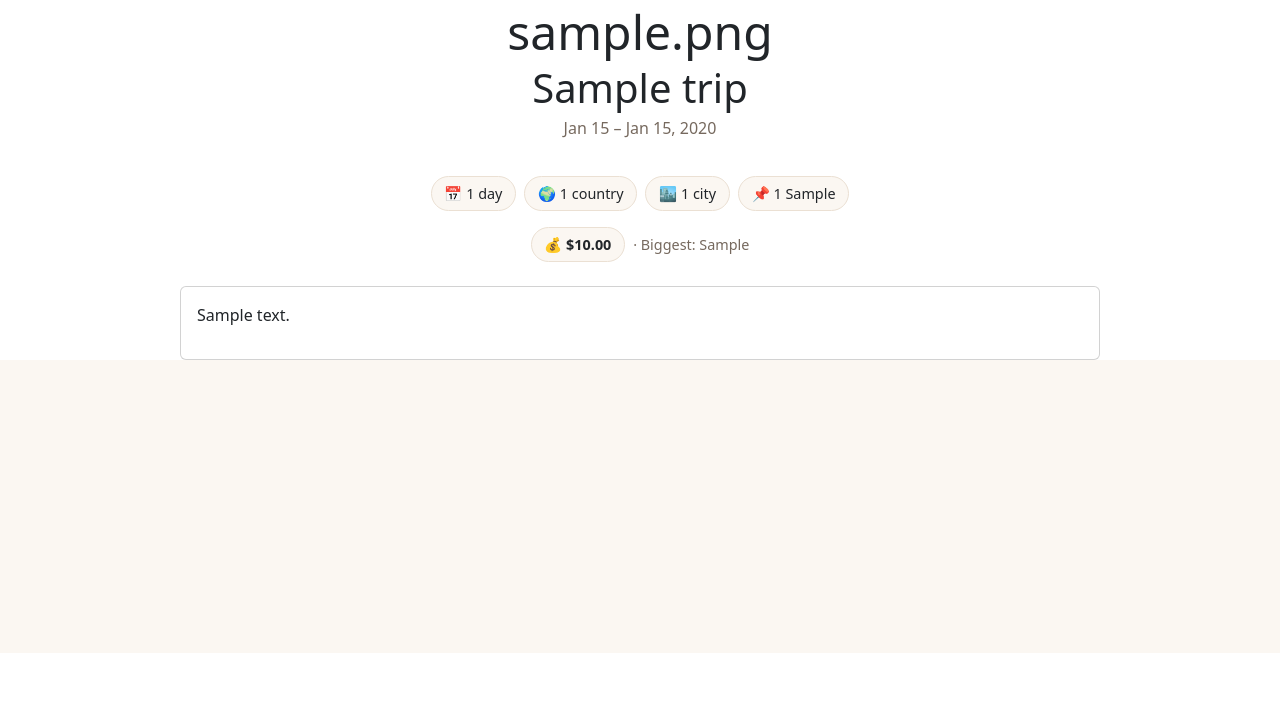
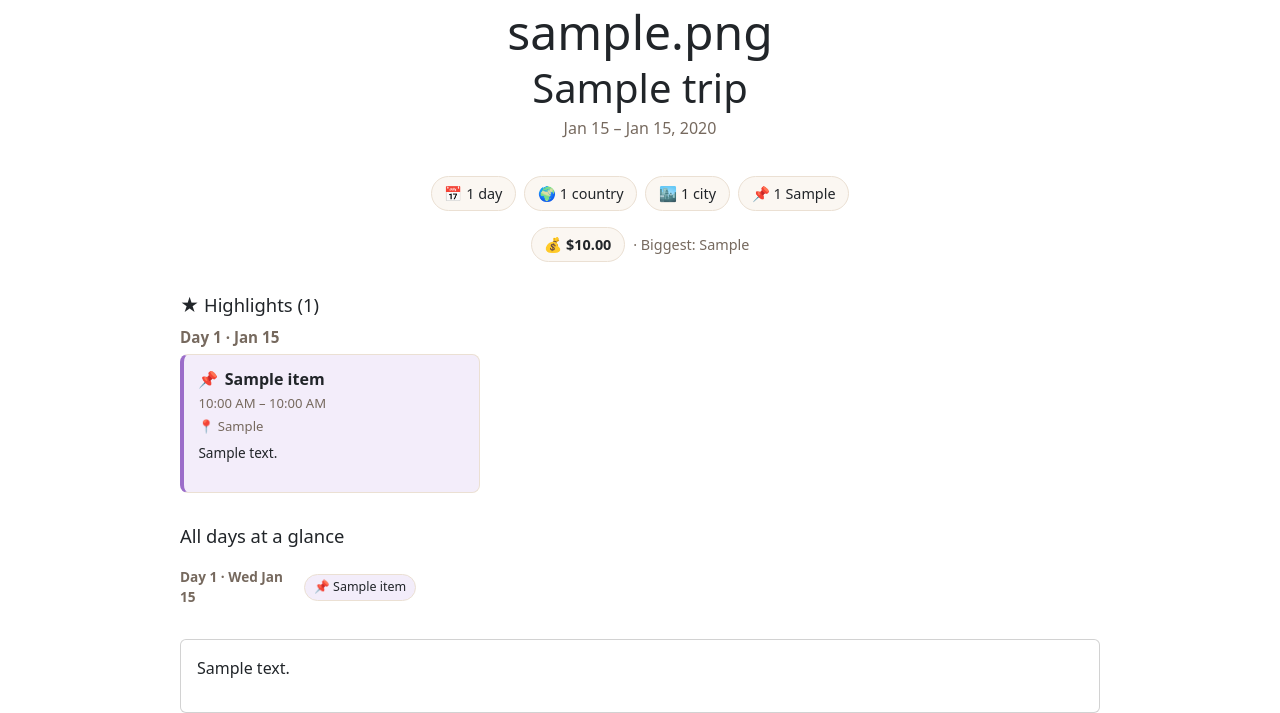
Before and after one commit to jsoash-home/Trip-Planner, a Flask app: page /trips/1/yearbook in a window 1280 px wide. Shown: the part 147-860 px from the top of the page. Before the commit the page ends 800 px from the top, so only its background shows below. Run offline with Flask 3, Linux system fonts and the light colour scheme; a user stored in the database is signed in; tables that the repository leaves empty hold one stand-in row (values such as "Sample post"); grey boxes marked "Sample" are stand-in pictures; parts of the project's set-up code (start-up, migrations or seed data) failed here and were passed over.

Commit message:
feat: highlights + all-days strip on yearbook + tile polish
★ Highlights section renders day-grouped cards (one card per starred
item, sorted with sort_within_day) using new partial
_yearbook_highlight_card.html. Zero stars shows a contextual nudge —
preview view nudges "as the trip unfolds", final view nudges "to
remember the standouts" — both linking back to the itinerary.

"All days at a glance" strip lists every day in [start, end] with
title-chips for each itinerary item; empty days show an em-dash
placeholder. Category styling (sightseeing / meal / transit / break /
other) carries through both sections via existing --vp-cat-*
tokens.

The yearbook route precomputes highlight_groups as a
(day_num, day_date, items) tuple list, sidestepping the need for a
date-from-day-num Jinja filter.

Seven integration tests: zero-stars nudge, day-grouped highlights,
all-days range coverage, empty-day chip row, and the three tile
subtitle states (After the trip / Preview while in progress / N
highlights). Phase 2 done — yearbook page now renders end-to-end.

Co-Authored-By: Claude Opus 4.7 <noreply@anthropic.com>

```diff
--- a/app.py
+++ b/app.py
@@ -1764,6 +1764,18 @@ def yearbook(trip_id):
     countries = compute_country_list(bookings, itinerary)
     day_strip = days_overview(trip, itinerary)
 
+    # Turn the highlights dict into a sorted list of (day_num, day_date,
+    # items) so the template can render the day header date without a
+    # custom date-from-day-num filter.
+    highlight_groups = [
+        (
+            day_num,
+            trip.start_date + timedelta(days=day_num - 1),
+            items,
+        )
+        for day_num, items in sorted(highlights.items())
+    ]
+
     # Flat per-currency spend used by the chip row; saves a Jinja filter.
     total_spend_by_currency: Dict[str, float] = {}
     for by_cur in stats.spend_by_category.values():
@@ -1784,6 +1796,7 @@ def yearbook(trip_id):
         highlights=highlights,
         countries=countries,
         day_strip=day_strip,
+        highlight_groups=highlight_groups,
         total_spend_by_currency=total_spend_by_currency,
         pins_geojson=pins_geojson,
         view_mode=view_mode,
--- a/static/css/app.css
+++ b/static/css/app.css
@@ -1681,4 +1681,103 @@
 @media (max-width: 600px) {
   #yearbook-map { height: 240px; }
 }
+
+/* Section headers shared across highlights + all-days. */
+.yearbook-section-h {
+  font-size: 1.15rem;
+  margin: 2rem 0 0.75rem;
+}
+
+/* Highlights — day-grouped cards. */
+.yearbook-highlights { margin-top: 1.5rem; }
+.yearbook-day { margin-bottom: 1.25rem; }
+.yearbook-day-h {
+  font-size: 0.95rem;
+  color: var(--vp-text-muted);
+  font-weight: 600;
+  margin: 0 0 0.5rem;
+}
+.yearbook-day-cards {
+  display: grid;
+  grid-template-columns: repeat(auto-fill, minmax(240px, 1fr));
+  gap: 0.6rem;
+}
+.yearbook-card {
+  background: var(--vp-bg);
+  border: 1px solid var(--vp-border);
+  border-left: 4px solid var(--vp-text-muted);
+  border-radius: 8px;
+  padding: 0.75rem 0.9rem;
+}
+.yearbook-card__title {
+  font-weight: 600;
+  display: flex;
+  align-items: center;
+  gap: 0.4rem;
+}
+.yearbook-card__time,
+.yearbook-card__location {
+  font-size: 0.82rem;
+  color: var(--vp-text-muted);
+  margin-top: 0.2rem;
+}
+.yearbook-card__notes { font-size: 0.85rem; margin-top: 0.4rem; }
+.yearbook-card.is-sightseeing { border-left-color: var(--vp-cat-sightseeing-fg); background: var(--vp-cat-sightseeing-bg); }
+.yearbook-card.is-meal        { border-left-color: var(--vp-cat-meal-fg);        background: var(--vp-cat-meal-bg); }
+.yearbook-card.is-transit     { border-left-color: var(--vp-cat-transit-fg);     background: var(--vp-cat-transit-bg); }
+.yearbook-card.is-break       { border-left-color: var(--vp-cat-break-fg);       background: var(--vp-cat-break-bg); }
+.yearbook-card.is-other       { border-left-color: var(--vp-cat-other-fg);       background: var(--vp-cat-other-bg); }
+.yearbook-highlights-nudge {
+  background: var(--vp-bg);
+  border: 1px dashed var(--vp-border);
+  border-radius: 8px;
+  padding: 1rem;
+  color: var(--vp-text-muted);
+}
+
+/* All-days strip — one row per day, chip-wrapped items. */
+.yearbook-days { margin-top: 1.5rem; }
+.yearbook-day-row {
+  display: grid;
+  grid-template-columns: 7rem 1fr;
+  gap: 0.75rem;
+  padding: 0.5rem 0;
+  border-bottom: 1px solid var(--vp-border);
+}
+.yearbook-day-row:last-child { border-bottom: 0; }
+.yearbook-day-row__header {
+  font-size: 0.85rem;
+  font-weight: 600;
+  color: var(--vp-text-muted);
+}
+.yearbook-day-row__chips {
+  display: flex;
+  flex-wrap: wrap;
+  gap: 0.35rem;
+  align-items: center;
+}
+.yearbook-day-row__empty { color: var(--vp-text-muted); opacity: 0.5; }
+.yb-day-chip {
+  font-size: 0.78rem;
+  padding: 0.2rem 0.55rem;
+  background: var(--vp-bg);
+  border: 1px solid var(--vp-border);
+  border-radius: 999px;
+  white-space: nowrap;
+  max-width: 16rem;
+  overflow: hidden;
+  text-overflow: ellipsis;
+}
+.yb-day-chip.is-sightseeing { background: var(--vp-cat-sightseeing-bg); }
+.yb-day-chip.is-meal        { background: var(--vp-cat-meal-bg); }
+.yb-day-chip.is-transit     { background: var(--vp-cat-transit-bg); }
+.yb-day-chip.is-break       { background: var(--vp-cat-break-bg); }
+.yb-day-chip.is-other       { background: var(--vp-cat-other-bg); }
+@media (max-width: 600px) {
+  .yearbook-day-row {
+    grid-template-columns: 1fr;
+    gap: 0.2rem;
+  }
+}
+
 .yearbook-notes { margin-top: 1.5rem; }
--- /dev/null
+++ b/templates/_yearbook_highlight_card.html
@@ -0,0 +1,19 @@
+{# One starred item rendered as a card in the Yearbook Highlights
+   section. `item` is an ItineraryItem; access is read-only here. #}
+<div class="yearbook-card {{ category_css(item.category) }}">
+  <div class="yearbook-card__title">
+    <span aria-hidden="true">{{ category_emoji(item.category) }}</span>
+    {{ item.title }}
+  </div>
+  {% if item.start_time or item.end_time %}
+    <div class="yearbook-card__time">
+      {{ format_time_range(item.start_time, item.end_time) }}
+    </div>
+  {% endif %}
+  {% if item.location %}
+    <div class="yearbook-card__location">📍 {{ item.location }}</div>
+  {% endif %}
+  {% if item.notes %}
+    <div class="yearbook-card__notes markdown">{{ item.notes | markdown | safe }}</div>
+  {% endif %}
+</div>
--- a/templates/yearbook.html
+++ b/templates/yearbook.html
@@ -65,7 +65,58 @@
     </section>
   {% endif %}
 
-  {# Task 7 will insert highlights + all-days strip here. #}
+  <section class="yearbook-highlights" aria-label="Highlights">
+    <h2 class="yearbook-section-h">
+      ★ Highlights{% if stats.starred_count %} ({{ stats.starred_count }}){% endif %}
+    </h2>
+    {% if highlight_groups %}
+      {% for day_num, day_date, items in highlight_groups %}
+        <div class="yearbook-day">
+          <h3 class="yearbook-day-h">
+            Day {{ day_num }} · {{ day_date.strftime('%b %-d') }}
+          </h3>
+          <div class="yearbook-day-cards">
+            {% for item in items %}
+              {% include "_yearbook_highlight_card.html" %}
+            {% endfor %}
+          </div>
+        </div>
+      {% endfor %}
+    {% else %}
+      <p class="yearbook-highlights-nudge">
+        {% if view_mode == "preview" %}
+          ★ Star items on your itinerary as the trip unfolds — they'll show up here.
+        {% else %}
+          ★ Star items on your itinerary to remember the standouts.
+        {% endif %}
+        <a href="{{ url_for('trip_itinerary', trip_id=trip.id) }}">Go to itinerary →</a>
+      </p>
+    {% endif %}
+  </section>
+
+  <section class="yearbook-days" aria-label="All days at a glance">
+    <h2 class="yearbook-section-h">All days at a glance</h2>
+    {% for day in day_strip %}
+      <div class="yearbook-day-row">
+        <div class="yearbook-day-row__header">
+          Day {{ day.number }} · {{ day.date.strftime('%a %b %-d') }}
+        </div>
+        <div class="yearbook-day-row__chips">
+          {% if day.items %}
+            {% for item in day.items %}
+              <span class="yb-day-chip {{ category_css(item.category) }}"
+                    title="{{ item.title }}{% if item.start_time %} · {{ format_time_range(item.start_time, item.end_time) }}{% endif %}">
+                <span aria-hidden="true">{{ category_emoji(item.category) }}</span>
+                {{ item.title }}
+              </span>
+            {% endfor %}
+          {% else %}
+            <span class="yearbook-day-row__empty">—</span>
+          {% endif %}
+        </div>
+      </div>
+    {% endfor %}
+  </section>
 
   {% if trip.notes %}
     <section class="yearbook-notes card">
```
Also changed, not shown: tests/test_routes.py (+118 -0 lines).
